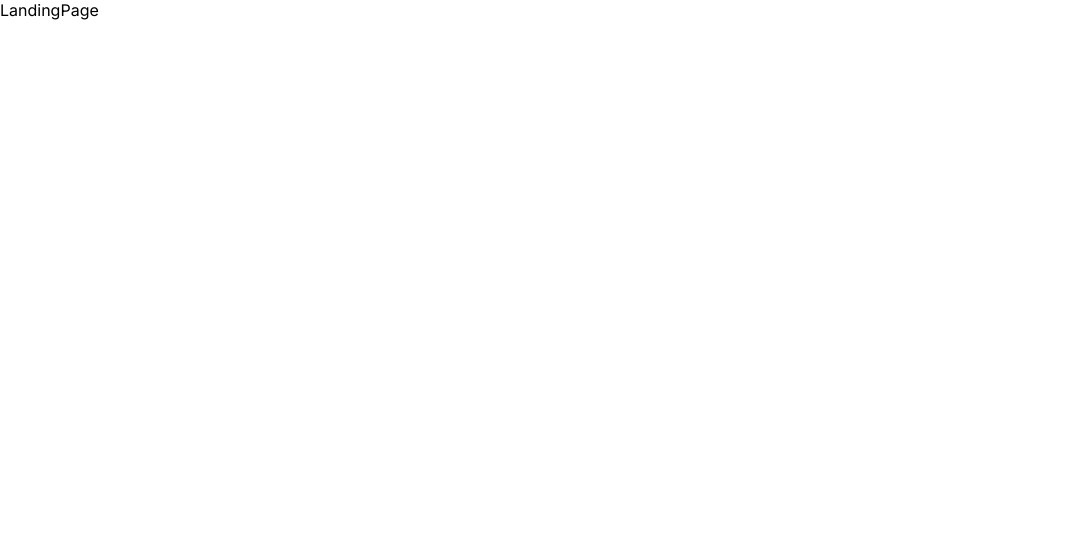
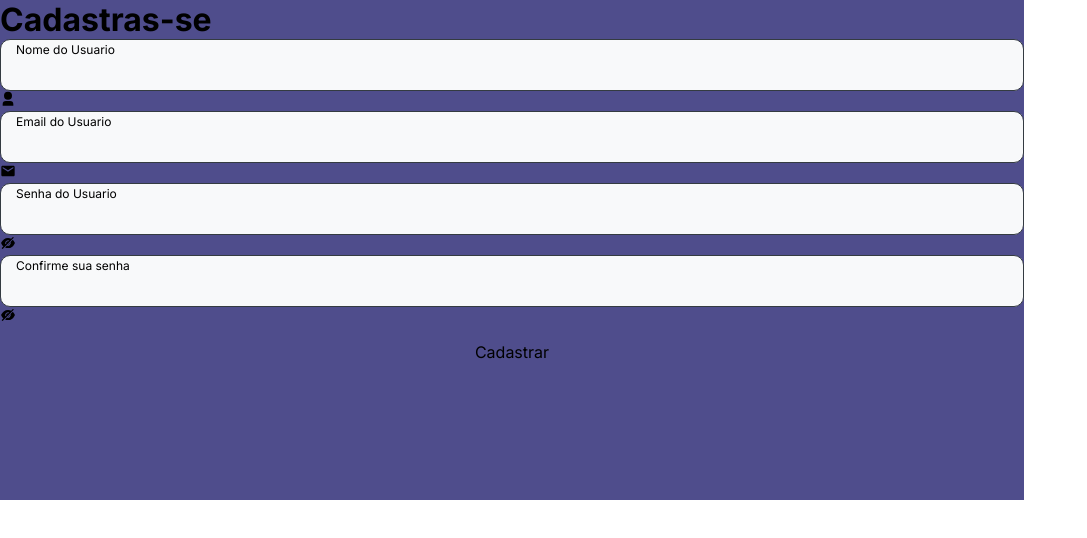
Before and after one commit to ProSupportTechnology/ProSupport, a React (Create React App) app: page / in a window 1280 px wide. Shown: the top 538 px of the page, without its empty margins (0-1087 px from the left). Built offline with nearby package versions, Linux system fonts and the light colour scheme.

Commit message:
first commit

```diff
--- a/src/pages/LandingPage/index.tsx
+++ b/src/pages/LandingPage/index.tsx
@@ -1,3 +1,9 @@
+import { FormSignup } from "../SignupPage/components/FormSignup";
+
 export const LandingPage = () => {
-  return <div>LandingPage</div>;
+  return (
+    <div>
+      <FormSignup />
+    </div>
+  );
 };
--- a/src/pages/SignupPage/components/FormSignup/index.tsx
+++ b/src/pages/SignupPage/components/FormSignup/index.tsx
@@ -1,3 +1,54 @@
+import { useState } from "react";
+import { MdEmail } from "react-icons/md";
+import { RiUser3Fill } from "react-icons/ri";
+import { AiFillEyeInvisible, AiFillEye } from "react-icons/ai";
+import { StyledFormSignup } from "./style";
+import { StyledInput } from "../../../../components/Input/style";
+import { StyledButtonLink } from "../../../../style/buttonLink/style";
+
 export const FormSignup = () => {
-  return <div>FormSignup</div>
-}
+  const [password, SetPassword] = useState(false);
+  const [confirmPassword, SetConfirmPassword] = useState(false);
+  return (
+    <>
+      <StyledFormSignup>
+        <h1>Cadastras-se</h1>
+        <div>
+          <StyledInput type="text" name="name" label="Nome do Usuario" />
+          <RiUser3Fill />
+        </div>
+        <div>
+          <StyledInput type="email" name="email" label="Email do Usuario" />
+          <MdEmail />
+        </div>
+        <div>
+          <StyledInput
+            type={password ? "password" : "text"}
+            name="password"
+            label="Senha do Usuario"
+          />
+          {password ? (
+            <AiFillEye onClick={() => SetPassword(true)} />
+          ) : (
+            <AiFillEyeInvisible onClick={() => SetPassword(false)} />
+          )}
+        </div>
+        <div>
+          <StyledInput
+            type={confirmPassword ? "password" : "text"}
+            name="confirmpassword"
+            label="Confirme sua senha"
+          />
+          {confirmPassword ? (
+            <AiFillEye onClick={() => SetConfirmPassword(true)} />
+          ) : (
+            <AiFillEyeInvisible onClick={() => SetConfirmPassword(false)} />
+          )}
+        </div>
+        <StyledButtonLink variant="theme-3" to="./singnup">
+          Cadastrar
+        </StyledButtonLink>
+      </StyledFormSignup>
+    </>
+  );
+};
--- a/src/pages/SignupPage/components/FormSignup/style.ts
+++ b/src/pages/SignupPage/components/FormSignup/style.ts
@@ -0,0 +1,10 @@
+import styled from "styled-components";
+
+export const StyledFormSignup = styled.form`
+  height: 500px;
+  width: 80%;
+  background-color: var(--color-primary);
+`;
+export const StyledContainer = styled.div`
+  width: 100%;
+`;
```
